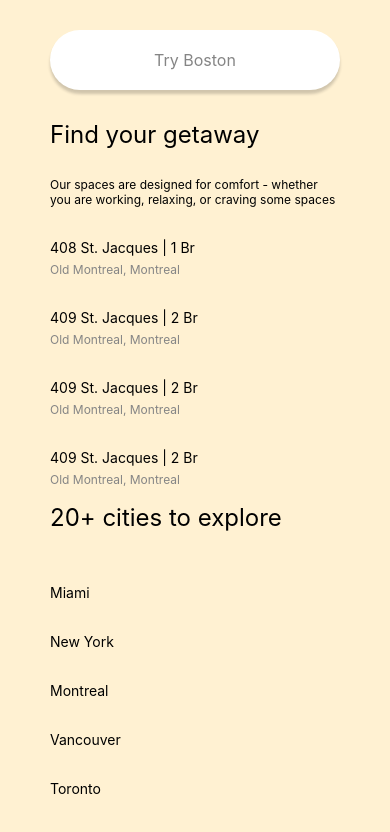
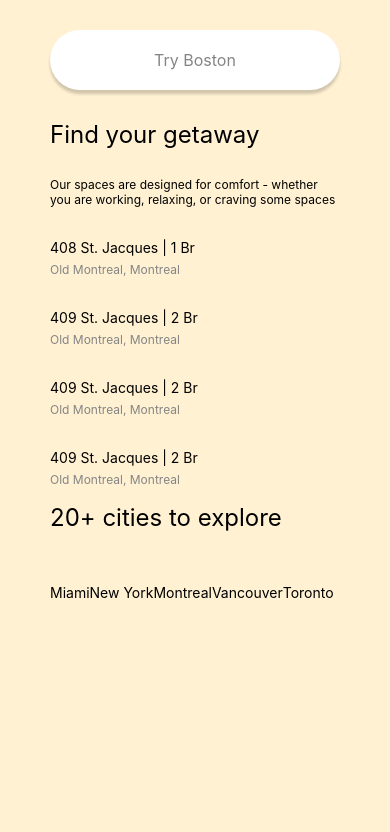
Before and after one commit to loopdream/Places2Stay, a React Native app: screen / in a window 390 px wide. Shown: the top 832 px of the page. Built offline with nearby package versions, Linux system fonts and the light colour scheme; grey boxes are pictures that could not be loaded.

Commit message:
added horizontal list

```diff
--- a/src/screen/Home/Home.tsx
+++ b/src/screen/Home/Home.tsx
@@ -1,5 +1,5 @@
 import React, { FC, useState, useEffect } from 'react';
-import { StyleSheet, SafeAreaView, SectionList } from 'react-native';
+import { StyleSheet, SafeAreaView, SectionList, FlatList } from 'react-native';
 
 import { Search } from 'screen/Search';
 import { SectionHeader, PlaceCta } from './component';
@@ -13,17 +13,41 @@ const Home: FC = () => {
     setSections([placeCtas, cityCtas]);
   }, []);
 
+  const keyExtractor = (item: any, index: number) => item + index;
+
+  const renderItem = ({ section, item }: { section: any; item: any }) => {
+    if (section.orientation === 'horizontal') {
+      // carousel
+      return (
+        <FlatList
+          horizontal
+          data={section.data[0]}
+          showsHorizontalScrollIndicator={false}
+          keyExtractor={keyExtractor}
+          renderItem={({ item: city }) => <PlaceCta key={city.key} {...city} />}
+        />
+      );
+    }
+    // list
+    return <PlaceCta key={item.key} {...item} />;
+  };
+
+  const renderSectionHeader = ({ section }: { section: any }) => (
+    <SectionHeader
+      heading={section.heading}
+      description={section.description}
+    />
+  );
+
   return (
     <SafeAreaView style={styles.container}>
       <Search />
       <SectionList
         style={styles.list}
         sections={sections}
-        keyExtractor={(item, index) => item + index}
-        renderItem={({ item }) => <PlaceCta key={item.id} {...item} />}
-        renderSectionHeader={({ section: { heading, description } }) => (
-          <SectionHeader heading={heading} description={description} />
-        )}
+        keyExtractor={keyExtractor}
+        renderItem={renderItem}
+        renderSectionHeader={renderSectionHeader}
         stickySectionHeadersEnabled={false}
       />
     </SafeAreaView>
--- a/src/screen/Home/homeMockData.ts
+++ b/src/screen/Home/homeMockData.ts
@@ -45,34 +45,46 @@ const homeMockData = {
     },
     cityCtas: {
       heading: '20+ cities to explore',
-      isHorizontal: true,
+      orientation: 'horizontal',
       data: [
+        [
           {
             key: 1,
-          image: '',
+            image: {
+              uri: 'https://images.unsplash.com/photo-1445116572660-236099ec97a0?ixlib=rb-1.2.1&ixid=MnwxMjA3fDB8MHxwaG90by1wYWdlfHx8fGVufDB8fHx8&auto=format&fit=crop&w=2342&q=80',
+            },
             place: 'Miami',
           },
           {
             key: 2,
-          image: '',
+            image: {
+              uri: 'https://images.unsplash.com/photo-1445116572660-236099ec97a0?ixlib=rb-1.2.1&ixid=MnwxMjA3fDB8MHxwaG90by1wYWdlfHx8fGVufDB8fHx8&auto=format&fit=crop&w=2342&q=80',
+            },
             place: 'New York',
             imageLabel: 'New',
           },
           {
             key: 3,
-          image: '',
+            image: {
+              uri: 'https://images.unsplash.com/photo-1445116572660-236099ec97a0?ixlib=rb-1.2.1&ixid=MnwxMjA3fDB8MHxwaG90by1wYWdlfHx8fGVufDB8fHx8&auto=format&fit=crop&w=2342&q=80',
+            },
             place: 'Montreal',
           },
           {
             key: 4,
-          image: '',
+            image: {
+              uri: 'https://images.unsplash.com/photo-1445116572660-236099ec97a0?ixlib=rb-1.2.1&ixid=MnwxMjA3fDB8MHxwaG90by1wYWdlfHx8fGVufDB8fHx8&auto=format&fit=crop&w=2342&q=80',
+            },
             place: 'Vancouver',
           },
           {
             key: 5,
-          image: '',
+            image: {
+              uri: 'https://images.unsplash.com/photo-1445116572660-236099ec97a0?ixlib=rb-1.2.1&ixid=MnwxMjA3fDB8MHxwaG90by1wYWdlfHx8fGVufDB8fHx8&auto=format&fit=crop&w=2342&q=80',
+            },
             place: 'Toronto',
           },
+        ],
       ],
     },
   },
```
Lines whose indentation alone changed are shown as unchanged.
